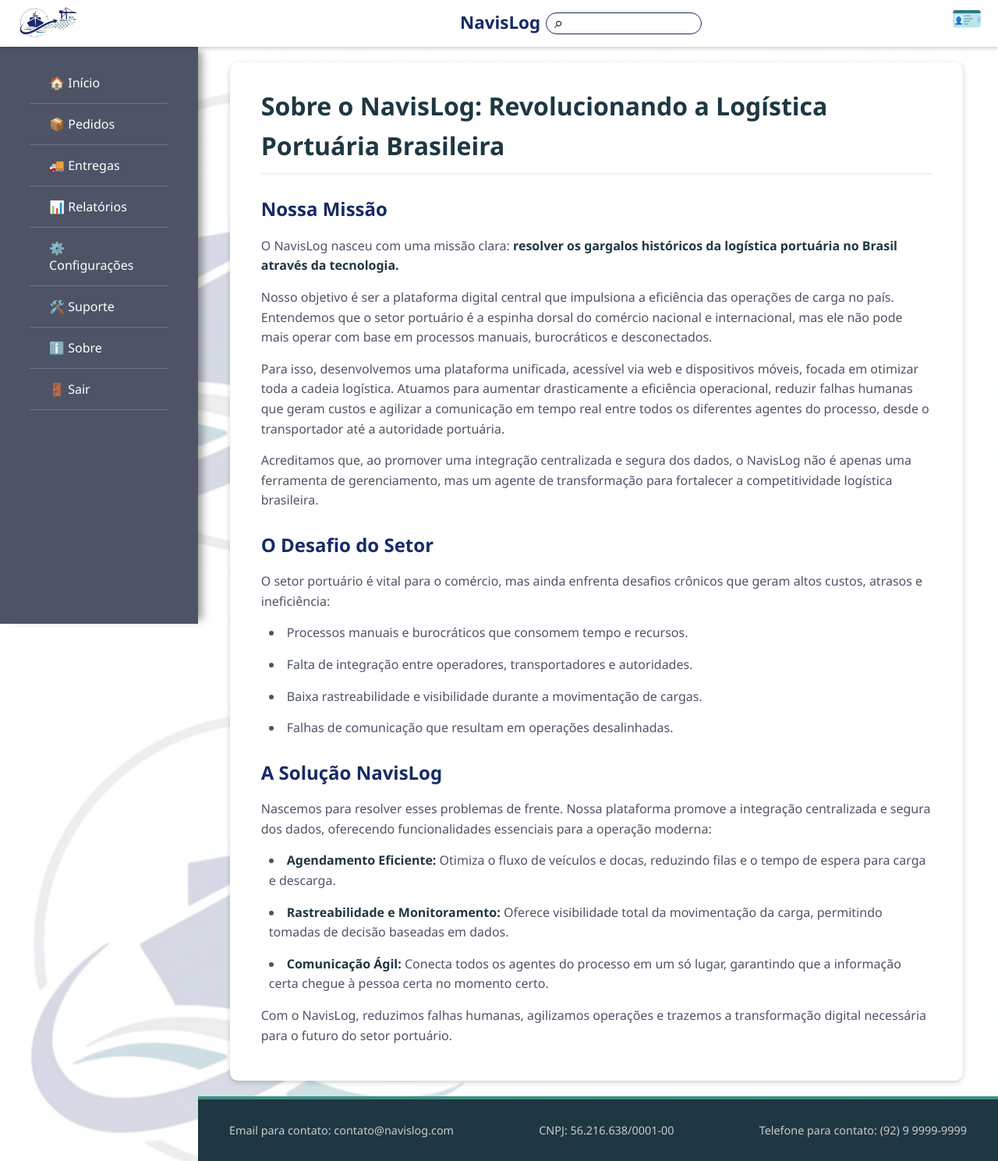
After one commit to Figueiira/NavisLog, a Flask app: page /sobre in a window 1280 px wide. The commit adds this page. Shown: the whole page at 78% size. Run offline with Flask 3, Linux system fonts and the light colour scheme; the visitor is signed in with stand-in values (Sample User, id 1).

Commit message:
feat: about-us page

```diff
--- a/app.py
+++ b/app.py
@@ -52,6 +52,13 @@ def ajuda():
         return redirect(url_for('login'))
     return render_template('suporte.html', usuario=session['usuario'])
 
+#PÁGINA PARA O USUÁRIO SABER MAIS SOBRE O SISTEMA ("SOBRE NÓS")
+@app.route('/sobre')
+def sobre():
+    if 'usuario' not in session:
+        return redirect(url_for('login'))
+    return render_template('sobre.html', usuario=session['usuario'])
+
 #PÁGINA DE ACESSO AOS RELATÓRIOS
 @app.route('/relatorio')
 def info():
--- a/static/css/style.css
+++ b/static/css/style.css
@@ -6,9 +6,10 @@
 }
 
 /* ======== Fontes ======== */
-body, html {
+body,
+html {
   height: 100%;
-    font-family: 'Segoe UI', sans-serif;
+  font-family: "Segoe UI", sans-serif;
   scrollbar-width: thin;
   scrollbar-color: #1e3743 #f2f2f2;
 }
@@ -48,7 +49,7 @@ header {
   font-size: 1.4rem;
   font-weight: bold;
   z-index: 1000;
-    box-shadow: 0 2px 5px rgba(0,0,0,0.2);
+  box-shadow: 0 2px 5px rgba(0, 0, 0, 0.2);
 }
 
 /* Ícones */
@@ -59,7 +60,7 @@ header {
   font-size: 1.8rem;
 }
 
-.nome{
+.nome {
   position: absolute;
   top: 13px;
   left: 590px;
@@ -84,7 +85,7 @@ header {
   outline: none;
   position: absolute;
   left: 700px;
-    top:15.5px;
+  top: 15.5px;
   border: 1px solid #172b66;
 }
 
@@ -113,7 +114,7 @@ header .logotipo img {
   display: flex;
   flex-direction: column;
   padding-top: 20px;
-    box-shadow: 10px 0px 10px -5px rgba(0,0,0,0.4);
+  box-shadow: 10px 0px 10px -5px rgba(0, 0, 0, 0.4);
 }
 
 .sidebar a {
@@ -140,7 +141,8 @@ header .logotipo img {
   text-align: left;
 }
 
-.container h2, .container p {
+.container h2,
+.container p {
   text-align: center;
 }
 
@@ -179,7 +181,7 @@ button.logout-btn:hover {
   padding: 40px;
   border-radius: 10px;
   width: 350px;
-    box-shadow: 0 4px 10px rgba(0,0,0,0.3);
+  box-shadow: 0 4px 10px rgba(0, 0, 0, 0.3);
 }
 
 .login-box h2 {
@@ -207,7 +209,7 @@ button.logout-btn:hover {
 
 .login-box input:focus {
   border-color: #1e3743;
-    box-shadow: 0 0 5px rgba(30,55,67,0.4);
+  box-shadow: 0 0 5px rgba(30, 55, 67, 0.4);
 }
 
 .login-box button {
@@ -250,7 +252,7 @@ button.logout-btn:hover {
   width: 340px;
   height: 280px;
   border-radius: 10px;
-    box-shadow: 0 2px 6px rgba(0,0,0,0.2);
+  box-shadow: 0 2px 6px rgba(0, 0, 0, 0.2);
   position: relative;
 }
 
@@ -299,7 +301,7 @@ button.logout-btn:hover {
   top: 0;
   left: 0;
   z-index: 1000;
-    box-shadow: 0 2px 5px rgba(0,0,0,0.3);
+  box-shadow: 0 2px 5px rgba(0, 0, 0, 0.3);
   padding: 0 40px;
 }
 
@@ -340,7 +342,7 @@ button.logout-btn:hover {
   top: 200px;
   left: 50px;
   z-index: 1000;
-    background: rgba(255,255,255,0.7);
+  background: rgba(255, 255, 255, 0.7);
   padding: 15px;
   border-radius: 8px;
   font-family: Poppins;
@@ -381,3 +383,89 @@ button.logout-btn:hover {
   color: #1e3743;
   text-decoration: none;
 }
+
+/* sobre nós styles.css*/
+.content-page-wrapper {
+  background-color: #ffffff;
+  border-radius: 10px;
+  box-shadow: 0 2px 6px rgba(0, 0, 0, 0.2);
+  width: 95%;
+  max-width: 1200px;
+  padding: 30px 40px;
+  line-height: 1.6;
+}
+
+.content-page-wrapper h1 {
+  font-size: 2rem;
+  color: #1e3743;
+  border-bottom: 2px solid #f2f2f2;
+  padding-bottom: 10px;
+  margin-bottom: 20px;
+}
+
+.content-page-wrapper h2 {
+  font-size: 1.5rem;
+  color: #172b66;
+  margin-top: 25px;
+  margin-bottom: 15px;
+}
+
+.content-page-wrapper p,
+.content-page-wrapper li {
+  font-size: 1rem;
+  color: #4e5466;
+  margin-bottom: 15px;
+}
+
+.content-page-wrapper ul {
+  list-style-position: inside;
+  padding-left: 10px;
+}
+
+.content-page-wrapper strong {
+  color: #1e3743;
+  font-weight: bold;
+}
+
+body {
+  background-image: url("../images/background.png");
+  background-size: cover;
+  background-position: center center;
+  background-repeat: no-repeat;
+  background-attachment: fixed;
+}
+
+.main-footer {
+  background-color: #1e3743;
+  color: #f2f2f2;
+  padding: 25px 30px;
+  margin-left: 254px;
+  clear: both;
+  border-top: 4px solid #3f8f7f;
+}
+
+.footer-content {
+  display: flex;
+  justify-content: space-between;
+  align-items: center;
+  flex-wrap: wrap;
+  max-width: 1200px;
+  margin: 0 auto;
+}
+
+.footer-content span {
+  font-size: 0.9rem;
+  color: #ccc;
+  margin: 5px 10px;
+}
+
+@media (max-width: 768px) {
+  .main-footer {
+    margin-left: 0;
+  }
+
+  .footer-content {
+    flex-direction: column;
+    gap: 10px;
+  }
+}
--- a/templates/index.html
+++ b/templates/index.html
@@ -20,7 +20,7 @@
     <a href="{{url_for('info')}}">📊 Relatórios</a>
     <a href="{{ url_for('configuracoes') }}">⚙️ Configurações</a>
     <a href="{{ url_for('ajuda') }}">🛠️ Suporte</a>
-    <a href="#">ℹ️ Sobre</a>
+    <a href="{{ url_for('sobre') }}">ℹ️ Sobre nós</a>
     <a href="{{ url_for('logout') }}">🚪 Sair</a>
 </div>
 
--- /dev/null
+++ b/templates/sobre.html
@@ -0,0 +1,126 @@
+{% extends "base.html" %} {% block title %}Sobre Nós - NavisLog{% endblock %} {%
+block content %}
+
+<!-- Header (Cabeçalho) -->
+<header>
+  <div class="logotipo">
+    <img
+      src="{{ url_for('static', filename='images/logotipo.png') }}"
+      alt="Logo"
+    />
+  </div>
+  <div class="nome">NavisLog</div>
+  <div class="search-bar">
+    <input type="search" name="search-bar" id="sb" value="⌕ " />
+  </div>
+  <div class="profile" onclick="toggleProfile()">🪪</div>
+</header>
+
+<!-- Menu lateral (Sidebar) -->
+<div class="sidebar" id="sidebar">
+  <a href="{{ url_for('index') }}">🏠 Início</a>
+  <!-- Sugestão: aponte para sua rota 'index' -->
+  <a href="#">📦 Pedidos</a>
+  <a href="#">🚚 Entregas</a>
+  <a href="{{ url_for('info') }}">📊 Relatórios</a>
+  <a href="{{ url_for('configuracoes') }}">⚙️ Configurações</a>
+  <a href="{{ url_for('ajuda') }}">🛠️ Suporte</a>
+  <a href="{{ url_for('sobre') }}">ℹ️ Sobre</a>
+  <!-- Sugestão: aponte para a nova rota 'sobre' -->
+  <a href="{{ url_for('logout') }}">🚪 Sair</a>
+</div>
+
+<div class="main">
+  <div class="content-page-wrapper">
+    <h1>Sobre o NavisLog: Revolucionando a Logística Portuária Brasileira</h1>
+
+    <h2>Nossa Missão</h2>
+    <p>
+      O NavisLog nasceu com uma missão clara:
+      <strong
+        >resolver os gargalos históricos da logística portuária no Brasil
+        através da tecnologia.</strong
+      >
+    </p>
+    <p>
+      Nosso objetivo é ser a plataforma digital central que impulsiona a
+      eficiência das operações de carga no país. Entendemos que o setor
+      portuário é a espinha dorsal do comércio nacional e internacional, mas ele
+      não pode mais operar com base em processos manuais, burocráticos e
+      desconectados.
+    </p>
+    <p>
+      Para isso, desenvolvemos uma plataforma unificada, acessível via web e
+      dispositivos móveis, focada em otimizar toda a cadeia logística. Atuamos
+      para aumentar drasticamente a eficiência operacional, reduzir falhas
+      humanas que geram custos e agilizar a comunicação em tempo real entre
+      todos os diferentes agentes do processo, desde o transportador até a
+      autoridade portuária.
+    </p>
+    <p>
+      Acreditamos que, ao promover uma integração centralizada e segura dos
+      dados, o NavisLog não é apenas uma ferramenta de gerenciamento, mas um
+      agente de transformação para fortalecer a competitividade logística
+      brasileira.
+    </p>
+
+    <h2>O Desafio do Setor</h2>
+    <p>
+      O setor portuário é vital para o comércio, mas ainda enfrenta desafios
+      crônicos que geram altos custos, atrasos e ineficiência:
+    </p>
+    <!-- Usamos uma lista <ul> para melhor semântica e leitura -->
+    <ul>
+      <li>Processos manuais e burocráticos que consomem tempo e recursos.</li>
+      <li>
+        Falta de integração entre operadores, transportadores e autoridades.
+      </li>
+      <li>
+        Baixa rastreabilidade e visibilidade durante a movimentação de cargas.
+      </li>
+      <li>Falhas de comunicação que resultam em operações desalinhadas.</li>
+    </ul>
+
+    <h2>A Solução NavisLog</h2>
+    <p>
+      Nascemos para resolver esses problemas de frente. Nossa plataforma promove
+      a integração centralizada e segura dos dados, oferecendo funcionalidades
+      essenciais para a operação moderna:
+    </p>
+    <ul>
+      <li>
+        <strong>Agendamento Eficiente:</strong> Otimiza o fluxo de veículos e
+        docas, reduzindo filas e o tempo de espera para carga e descarga.
+      </li>
+      <li>
+        <strong>Rastreabilidade e Monitoramento:</strong> Oferece visibilidade
+        total da movimentação da carga, permitindo tomadas de decisão baseadas
+        em dados.
+      </li>
+      <li>
+        <strong>Comunicação Ágil:</strong> Conecta todos os agentes do processo
+        em um só lugar, garantindo que a informação certa chegue à pessoa certa
+        no momento certo.
+      </li>
+    </ul>
+    <p>
+      Com o NavisLog, reduzimos falhas humanas, agilizamos operações e trazemos
+      a transformação digital necessária para o futuro do setor portuário.
+    </p>
+  </div>
+  <!-- Fim do .content-page-wrapper -->
+</div>
+<!-- Fim do .main -->
+<footer class="main-footer">
+  <div class="footer-content">
+    <span title="E-mail para contato"
+      >Email para contato: contato@navislog.com</span
+    >
+    <span title="CNPJ">CNPJ: 56.216.638/0001-00</span>
+    <span title="Telefone para contato"
+      >Telefone para contato: (92) 9 9999-9999</span
+    >
+  </div>
+</footer>
+
+{% endblock %}
```
Also changed, not shown: static/images/background.png (added). Lines whose indentation alone changed are shown as unchanged.
